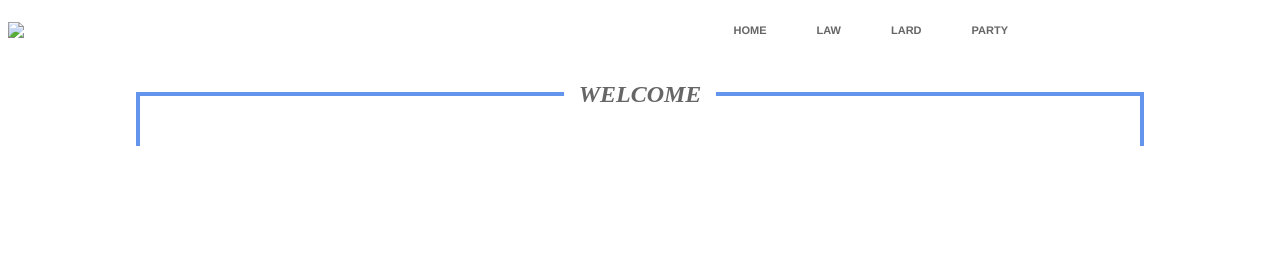
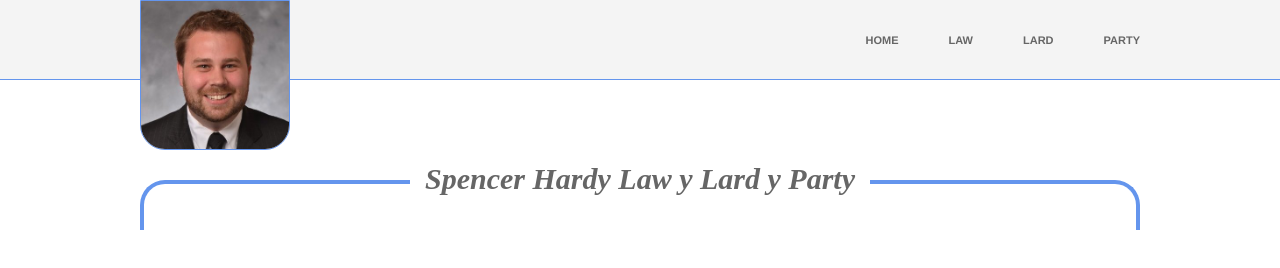
Before and after one commit to arringtonm/hardylawylardyparty, a plain HTML site: page index.html in a window 1280 px wide. Drawn offline with Linux system fonts and the light colour scheme.

Commit message:
Add logo and rebuild header and some navigation elements

```diff
--- a/index.html
+++ b/index.html
@@ -8,7 +8,7 @@
   <body>
     <header>
       <div class="nav-bar-contents">
-        <img src="img/logo.jpg" id="logo">
+        <img src="img/headshot.jpg" class="logo">
         <ul class="nav-bar">
           <li>HOME</li>
           <li>LAW</li>
@@ -19,7 +19,10 @@
     </header>
     <div class="container">
       <div class="title-bar">
-        <span class="title-bar-title">WELCOME</span>
+        <span class="title-bar-title">Spencer Hardy Law y Lard y Party</span>
+        <br>
+        <!-- <span class="title-bar-subtitle">Legal services and home cooking and wedding officiating (se habla espanol)</span> -->
+
       </div>
     </div>
     <div class="welcome-grid">
--- /dev/null
+++ b/sass/base/_reset.scss
@@ -0,0 +1,4 @@
+* {
+  box-sizing: border-box;
+  padding: 0;
+  margin: 0; }
--- /dev/null
+++ b/sass/components/_logo.scss
@@ -0,0 +1,8 @@
+img.logo {
+  height: 150px;
+  width: auto;
+  border: 1px solid $blue;
+  border-radius: 0px 0px 25px 25px;
+  transform: translateY(35px);
+
+}
--- a/sass/layout/_layout.scss
+++ b/sass/layout/_layout.scss
@@ -1,69 +1,52 @@
 
 
 .container {
-  @include flexcenter();
-}
-
-.nav-bar-contents {
-  @include flexcenter();
-  width: 1000px;
-  justify-content: space-between;
-  align-items: center;
-}
-.nav-bar {
-  font-weight: bold;
-  display: flex;
-}
-.nav-bar ul {
-  width: 800px;
-  justify-content: space-between;
-
-}
-.nav-bar li {
-  font-family: $helvetica;
-  font-size: 11px;
-  font-weight: 800;
-  color: $grey;
-  display: inline-block;
-  margin: 0px 0px 0px 50px;
-  &:hover {
-    color: $grey-dk;
-    cursor: pointer;
-  }
-}
+  @include flexcenter(); }
 
 .title-bar {
-  margin-top: 40px;
+  margin-top: 100px;
   width: 1000px;
   height: 50px;
   border: 4px solid $blue;
-  border-bottom:none;
+  // border-radius: 50% 50% 0 0;
+  border-top-left-radius: 25px;
+  border-top-right-radius: 25px;
+  border-bottom: none;
   @include flexcenter();
+  // flex-direction: column;
 }
+
 .title-bar-title {
   color: $grey;
   font-style: italic;
-  font-size: 24px;
+  font-size: 30px;
   font-weight: bolder;
   background-color: $white;
-  padding: 15px;
-  transform: translateY(-30px);
-}
+  padding: 0px 15px 0px 15px;
+  text-align: center;
+  transform: translateY(-22px);
+ }
+
+
+// .title-bar-subtitle {
+//   @extend .title-bar-title;
+//   font-size: 12px;
+//   font-weight: normal;
+//   transform: translateY(-10px); }
+
 .welcome-grid {
   @include grid-container;
   @include flexcenter();
   width: 980px;
   margin-left: auto;
   margin-right: auto;
-  transform: translateY(-20px);
-}
-.top-stories-item {
-  @include grid-column(3);
-}
+  transform: translateY(-20px); }
+
+.feature-item {
+  @include grid-column(3); }
+
 .left-item {
-  margin-left: 0;
-}
-.top-stories-feature {
-  @include grid-column(6);
+  margin-left: 0; }
 
-}
+.feature-item-center {
+  @include grid-column(6); }
--- /dev/null
+++ b/sass/layout/_navbar.scss
@@ -0,0 +1,34 @@
+.nav-bar-contents {
+  @include flexcenter();
+  width: 1000px;
+  justify-content: space-between;
+  align-items: center; }
+
+.nav-bar {
+  font-weight: bold;
+  display: flex; }
+
+.nav-bar ul {
+  width: 800px;
+  justify-content: space-between; }
+
+.nav-bar li {
+  font-family: $helvetica;
+  font-size: 11px;
+  font-weight: 800;
+  color: $grey;
+  display: inline-block;
+  margin: 0px 0px 0px 50px;
+  &:hover {
+    color: $blue;
+    cursor: pointer; } }
+
+header {
+  width: 100%;
+  height: 80px;
+  background-color: $grey-lt;
+  top: 0px;
+  left: 0px;
+  margin: 0px;
+  border-bottom: 1px solid $blue;
+  @include flexcenter(); }
--- a/sass/main.scss
+++ b/sass/main.scss
@@ -1,8 +1,11 @@
 @import "bourbon/bourbon.scss";
 @import "neat/neat.scss";
+@import "base/_reset.scss";
 @import "base/_base.scss";
 @import "utils/_mixins.scss";
 @import "utils/_variables.scss";
 @import "components/_components.scss";
+@import "components/_logo.scss";
 @import "layout/_layout.scss";
+@import "layout/_navbar.scss";
 @import "vendors/_vendors.scss";
--- a/sass/utils/_mixins.scss
+++ b/sass/utils/_mixins.scss
@@ -1,4 +1,3 @@
 @mixin flexcenter() {
   display: flex;
-  justify-content: center;
-}
+  justify-content: center; }
--- a/sass/utils/_variables.scss
+++ b/sass/utils/_variables.scss
@@ -1,4 +1,5 @@
 $grey: #666;
 $grey-dk: #333;
+$grey-lt: #F4F4F4;
 $blue: cornflowerblue;
 $white: white;
```
Also changed, not shown: css/styles.css, img/headshot.jpg (added), 2 other files.
